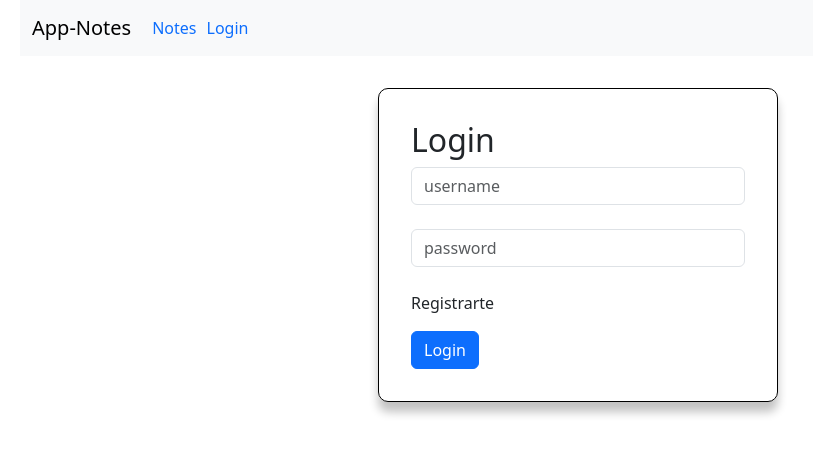
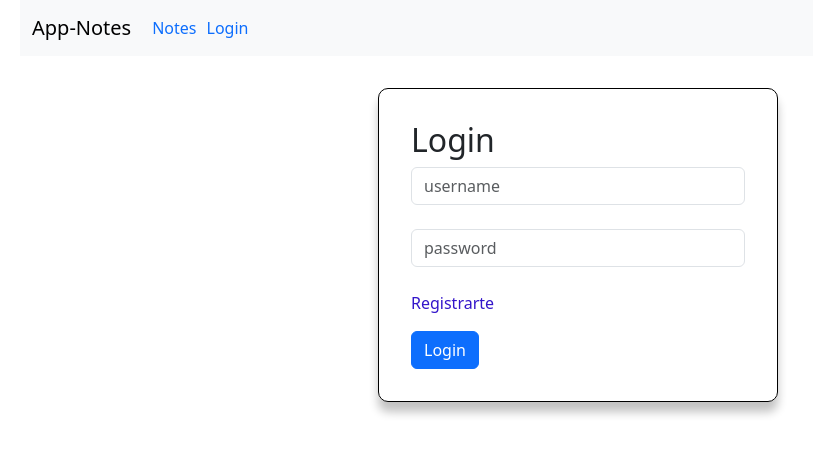
Before and after one commit to patriciotrujilllo/Notes-App-MERN, a React (Create React App) app in the folder app/: page /login in a window 1280 px wide. In both pictures the pointer is over the element "Registrarte". Shown: the top 454 px of the page, without its empty margins (62-875 px from the left). Built offline with nearby package versions, Linux system fonts and the light colour scheme; no server answers.

Commit message:
add cursor pointer

```diff
--- a/app/src/Styles.css
+++ b/app/src/Styles.css
@@ -22,3 +22,9 @@
     border-radius: 10px;
     box-shadow: rgba(0, 0, 0, 0.24) 0 10px 10px;
 }
+.button-type-action{
+    cursor: pointer;
+}
+.button-type-action:hover{
+    color: rgb(51, 21, 202)
+}
```
